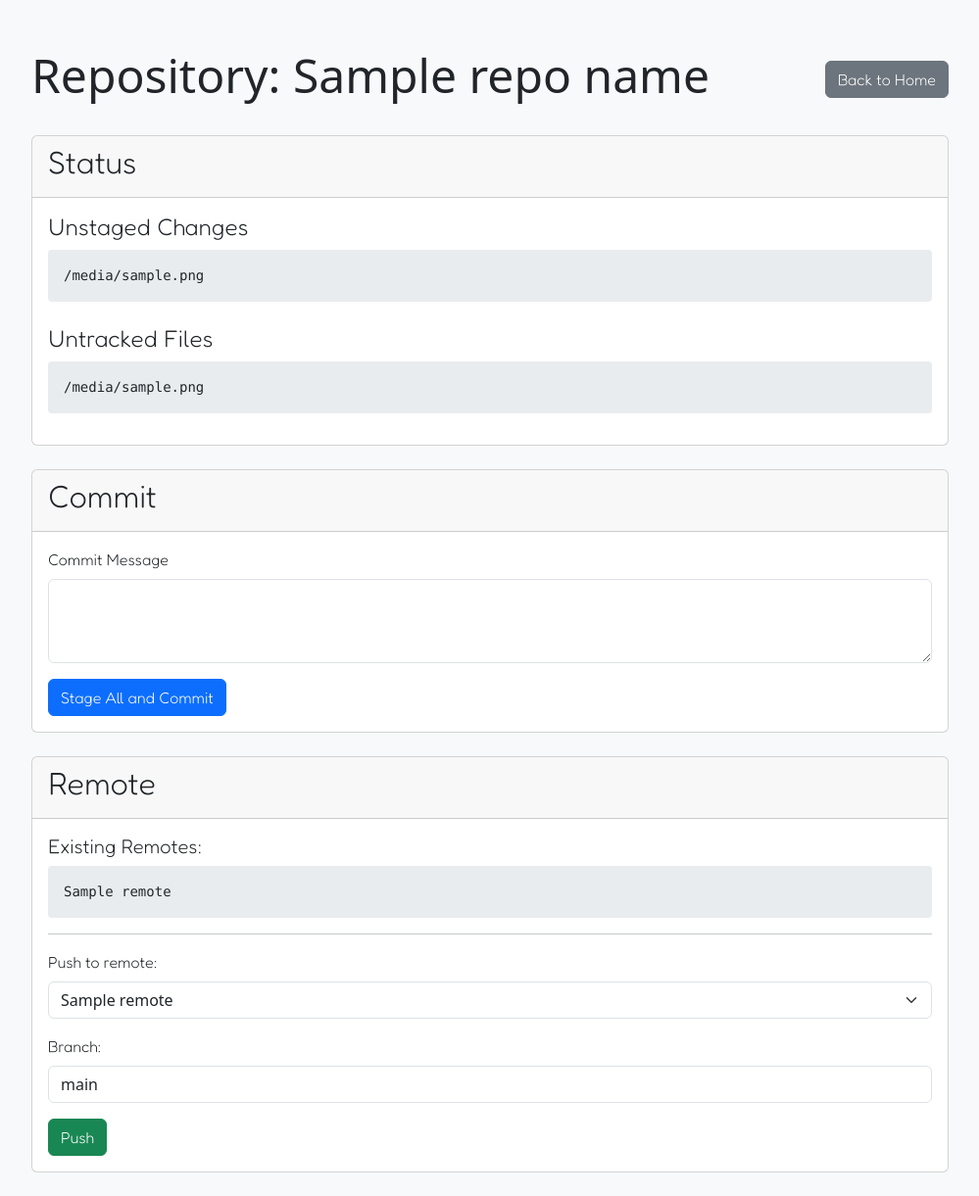
After one commit to DragonSenseiGuy/gitty, a Flask app: template templates/commands.html in a window 1280 px wide. The commit adds this page. Shown: the whole page at 98% size, without its empty margins (140-1139 px from the left). Run offline with Flask 3, Linux system fonts and the light colour scheme; the template is opened without the code that fills it: most values are stand-ins (such as "Sample title", 1, 10 or a date in 2020).

Commit message:
66553ef (HEAD -> gitbutler/workspace, origin/gitbutler/workspace) Implement Git client features: add logging, clone and open local repository functionality, commit and push operations, and enhance UI with new templates and font styles. Also added a landing page.
GitButler is Stupid

```diff
--- a/app.py
+++ b/app.py
@@ -1,41 +1,210 @@
-from flask import Flask, render_template, request, jsonify
+from flask import Flask, render_template, request, redirect, url_for, flash, session
 import subprocess
 import os
+import logging
+import re
+from dotenv import load_dotenv
 
+# --- Logging Setup ---
+logging.basicConfig(
+    level=logging.INFO,
+    format='%(asctime)s - %(levelname)s - %(message)s',
+    handlers=[
+        logging.FileHandler("git_client.log"),
+        logging.StreamHandler() # Also log to console
+    ]
+)
+
+load_dotenv()
+FLASK_SECRET_KEY = os.getenv("FLASK_SECRET_KEY")
+
+# --- Flask App Setup ---
 app = Flask(__name__)
+app.secret_key = FLASK_SECRET_KEY # Replace with a strong, random key in production
+
+def run_git_command(command, cwd):
+    """Helper function to run a git command and return its output."""
+    try:
+        result = subprocess.run(
+            command,
+            capture_output=True,
+            text=True,
+            check=True,
+            cwd=cwd
+        )
+        return result.stdout.strip()
+    except subprocess.CalledProcessError as e:
+        logging.error(f"Git command failed in {cwd}: {command}\nError: {e.stderr}")
+        flash(f"Git command failed: {e.stderr}", "danger")
+        return None
+    except FileNotFoundError:
+        logging.error(f"Git command not found. Is git installed and in your PATH?")
+        flash(f"Git command not found. Is git installed and in your PATH?", "danger")
+        return None
 
 @app.route("/")
+def landing():
+    return render_template("landing.html")
+
+@app.route("/home")
 def home():
     return render_template("index.html")
 
 @app.route("/clone", methods=["POST"])
 def clone_repo():
-    data = request.get_json()
-    repo_url = data.get("url")
-    destination_path = data.get("destination")
+    repo_url = request.form.get("repo_url")
+    destination_path = request.form.get("destination_path")
 
     if not repo_url or not destination_path:
-        return jsonify({"status": "error", "message": "Missing repository URL or destination path."}), 400
+        flash("Missing repository URL or destination path.", "danger")
+        return redirect(url_for("home"))
 
-    # Security check: ensure the destination is an absolute path and doesn't do anything tricky
     if not os.path.isabs(destination_path):
-        return jsonify({"status": "error", "message": "Destination path must be absolute."}), 400
+        flash("Destination path must be absolute.", "danger")
+        return redirect(url_for("home"))
 
+    logging.info(f"Attempting to clone repository from {repo_url} to {destination_path}")
+
+    # We don't use the helper here because we want to clone *into* the directory, not from it.
     try:
-        # Ensure the parent directory of the destination exists
         parent_dir = os.path.dirname(destination_path)
         if not os.path.exists(parent_dir):
             os.makedirs(parent_dir)
 
-        # Execute the git clone command
-        result = subprocess.run(
+        subprocess.run(
             ["git", "clone", repo_url, destination_path],
-            capture_output=True,
-            text=True,
-            check=True
+            capture_output=True, text=True, check=True
         )
-        return jsonify({"status": "success", "message": f"Repository cloned successfully to {destination_path}", "output": result.stdout})
+        logging.info(f"Successfully cloned repository from {repo_url} to {destination_path}")
+        flash(f"Repository cloned successfully to {destination_path}", "success")
+        session['repo_path'] = destination_path
+        return redirect(url_for('repo_view'))
     except subprocess.CalledProcessError as e:
-        return jsonify({"status": "error", "message": "Failed to clone repository.", "details": e.stderr}), 500
+        logging.error(f"Failed to clone repository from {repo_url}. Error: {e.stderr}")
+        flash(f"Failed to clone repository: {e.stderr}", "danger")
     except Exception as e:
-        return jsonify({"status": "error", "message": str(e)}), 500
+        logging.error(f"An unexpected error occurred during clone: {str(e)}")
+        flash(f"An unexpected error occurred: {str(e)}", "danger")
+
+    return redirect(url_for("home"))
+
+@app.route("/open_local", methods=["POST"])
+def open_local_repo():
+    local_repo_path = request.form.get("local_repo_path")
+
+    if not local_repo_path:
+        flash("Missing local repository path.", "danger")
+        return redirect(url_for("home"))
+
+    if not os.path.isabs(local_repo_path) or not os.path.isdir(local_repo_path):
+        flash("Path must be an absolute path to a valid directory.", "danger")
+        return redirect(url_for("home"))
+
+    # Check if it's a git repository
+    if not os.path.isdir(os.path.join(local_repo_path, '.git')):
+        flash("The provided path is not a valid Git repository.", "danger")
+        return redirect(url_for("home"))
+
+    logging.info(f"Successfully opened local repository: {local_repo_path}")
+    session['repo_path'] = local_repo_path
+    return redirect(url_for('repo_view'))
+
+@app.route("/repo")
+def repo_view():
+    repo_path = session.get('repo_path')
+    if not repo_path:
+        flash("No repository selected.", "info")
+        return redirect(url_for('home'))
+
+    repo_name = os.path.basename(repo_path)
+
+    # Get status
+    status_output = run_git_command(["git", "status", "--porcelain"], cwd=repo_path)
+    unstaged_files = []
+    untracked_files = []
+    if status_output:
+        for line in status_output.splitlines():
+            if line.startswith('??'):
+                untracked_files.append(line[3:])
+            else:
+                unstaged_files.append(line[3:])
+
+    # Get remotes
+    remote_output = run_git_command(["git", "remote", "-v"], cwd=repo_path)
+    remotes = remote_output.splitlines() if remote_output else []
+    remote_names = list(set([line.split()[0] for line in remotes]))
+
+    return render_template(
+        "commands.html",
+        repo_path=repo_path,
+        repo_name=repo_name, # Pass the folder name to the template
+        unstaged_files=unstaged_files,
+        untracked_files=untracked_files,
+        remotes=remotes,
+        remote_names=remote_names
+    )
+
+@app.route("/commit", methods=["POST"])
+def commit():
+    repo_path = session.get('repo_path')
+    if not repo_path:
+        return redirect(url_for('home'))
+
+    commit_message = request.form.get("commit_message")
+    if not commit_message:
+        flash("Commit message cannot be empty.", "danger")
+        return redirect(url_for('repo_view'))
+
+    # Stage all files
+    run_git_command(["git", "add", "."], cwd=repo_path)
+
+    # Commit
+    commit_output = run_git_command(["git", "commit", "-m", commit_message], cwd=repo_path)
+
+    if commit_output is not None:
+        flash(f"Successfully committed.", "success")
+        logging.info(f"New commit in {repo_path}: {commit_message}")
+
+    return redirect(url_for('repo_view'))
+
+@app.route("/add_remote", methods=["POST"])
+def add_remote():
+    repo_path = session.get('repo_path')
+    if not repo_path:
+        return redirect(url_for('home'))
+
+    remote_name = request.form.get("remote_name")
+    remote_url = request.form.get("remote_url")
+
+    if not remote_name or not remote_url:
+        flash("Remote name and URL are required.", "danger")
+        return redirect(url_for('repo_view'))
+
+    remote_output = run_git_command(["git", "remote", "add", remote_name, remote_url], cwd=repo_path)
+
+    if remote_output is not None:
+        flash(f"Successfully added remote '{remote_name}'.", "success")
+        logging.info(f"Added remote {remote_name} ({remote_url}) to {repo_path}")
+
+    return redirect(url_for('repo_view'))
+
+@app.route("/push", methods=["POST"])
+def push():
+    repo_path = session.get('repo_path')
+    if not repo_path:
+        return redirect(url_for('home'))
+
+    remote_name = request.form.get("remote_name")
+    branch_name = request.form.get("branch_name")
+
+    if not remote_name or not branch_name:
+        flash("Remote and branch name are required.", "danger")
+        return redirect(url_for('repo_view'))
+
+    push_output = run_git_command(["git", "push", remote_name, branch_name], cwd=repo_path)
+
+    if push_output is not None:
+        flash(f"Successfully pushed to {remote_name}/{branch_name}.", "success")
+        logging.info(f"Pushed to {remote_name}/{branch_name} from {repo_path}")
+
+    return redirect(url_for('repo_view'))
--- a/pyproject.toml
+++ b/pyproject.toml
@@ -6,4 +6,6 @@ readme = "README.md"
 requires-python = ">=3.13"
 dependencies = [
     "flask>=3.1.2",
+    "gunicorn>=23.0.0",
+    "python-dotenv>=1.2.1",
 ]
--- /dev/null
+++ b/templates/commands.html
@@ -0,0 +1,127 @@
+<!DOCTYPE html>
+<html lang="en">
+<head>
+    <meta charset="UTF-8">
+    <meta name="viewport" content="width=device-width, initial-scale=1.0">
+    <title>Repo Commands - Git Client</title>
+    <link href="https://cdn.jsdelivr.net/npm/bootstrap@5.3.0-alpha1/dist/css/bootstrap.min.css" rel="stylesheet">
+    <link rel="preconnect" href="https://fonts.googleapis.com">
+    <link rel="preconnect" href="https://fonts.gstatic.com" crossorigin>
+    <link href="https://fonts.googleapis.com/css2?family=Fredoka:wght@300..700&display=swap" rel="stylesheet">
+    <style>
+        body {
+            background-color: #f8f9fa;
+        }
+        .container {
+            max-width: 960px;
+        }
+        .card {
+            margin-bottom: 1.5rem;
+        }
+        pre {
+            background-color: #e9ecef;
+            padding: 1rem;
+            border-radius: 0.25rem;
+        }
+
+        .fredoka {
+          font-family: "Fredoka", sans-serif;
+          font-optical-sizing: auto;
+          font-weight: 200;
+          font-style: normal;
+          font-variation-settings:
+            "wdth" 100;
+        }
+    </style>
+</head>
+<body>
+    <div class="container mt-5">
+        <div class="d-flex justify-content-between align-items-center mb-4">
+            <h1 class="display-5">Repository: {{ repo_name }}</h1>
+            <a href="{{ url_for('home') }}" class="btn btn-secondary fredoka">Back to Home</a>
+        </div>
+
+        <!-- Status Card -->
+        <div class="card">
+            <div class="card-header">
+                <h2 class="fredoka">Status</h2>
+            </div>
+            <div class="card-body">
+                <h4 class="fredoka">Unstaged Changes</h4>
+                {% if unstaged_files %}
+                    <pre>{{ unstaged_files | join('\n') }}</pre>
+                {% else %}
+                    <p class="text-muted fredoka">No unstaged changes.</p>
+                {% endif %}
+
+                <h4 class="mt-4 fredoka">Untracked Files</h4>
+                {% if untracked_files %}
+                    <pre>{{ untracked_files | join('\n') }}</pre>
+                {% else %}
+                    <p class="text-muted fredoka">No untracked files.</p>
+                {% endif %}
+            </div>
+        </div>
+
+        <!-- Commit Card -->
+        <div class="card">
+            <div class="card-header">
+                <h2 class="fredoka">Commit</h2>
+            </div>
+            <div class="card-body">
+                <form action="{{ url_for('commit') }}" method="POST">
+                    <div class="mb-3">
+                        <label for="commit-message" class="form-label fredoka">Commit Message</label>
+                        <textarea class="form-control" id="commit-message" name="commit_message" rows="3" required></textarea>
+                    </div>
+                    <button type="submit" class="btn btn-primary fredoka">Stage All and Commit</button>
+                </form>
+            </div>
+        </div>
+
+        <!-- Remote Card -->
+        <div class="card">
+            <div class="card-header">
+                <h2 class="fredoka">Remote</h2>
+            </div>
+            <div class="card-body">
+                {% if remotes %}
+                    <h5 class="fredoka">Existing Remotes:</h5>
+                    <pre>{{ remotes | join('\n') }}</pre>
+                    <hr>
+                    <form action="{{ url_for('push') }}" method="POST" class="mt-3">
+                        <div class="mb-3">
+                            <label for="remote_name" class="form-label fredoka">Push to remote:</label>
+                            <select class="form-select" name="remote_name" id="remote_name">
+                                {% for remote in remote_names %}
+                                    <option value="{{ remote }}">{{ remote }}</option>
+                                {% endfor %}
+                            </select>
+                        </div>
+                         <div class="mb-3">
+                            <label for="branch_name" class="form-label fredoka">Branch:</label>
+                            <input type="text" class="form-control" name="branch_name" id="branch_name" value="main">
+                        </div>
+                        <button type="submit" class="btn btn-success fredoka">Push</button>
+                    </form>
+                {% else %}
+                    <p>No remote repository configured.</p>
+                    <form action="{{ url_for('add_remote') }}" method="POST">
+                        <h5>Add a new remote:</h5>
+                        <div class="mb-3">
+                            <label for="remote-name" class="form-label">Remote Name</label>
+                            <input type="text" class="form-control" id="remote-name" name="remote_name" value="origin" required>
+                        </div>
+                        <div class="mb-3">
+                            <label for="remote-url" class="form-label">Remote URL</label>
+                            <input type="url" class="form-control" id="remote-url" name="remote_url" placeholder="https://github.com/user/repo.git" required>
+                        </div>
+                        <button type="submit" class="btn btn-primary">Add Remote</button>
+                    </form>
+                {% endif %}
+            </div>
+        </div>
+    </div>
+    <script src="https://cdn.jsdelivr.net/npm/bootstrap@5.3.0-alpha1/dist/js/bootstrap.bundle.min.js"></script>
+</body>
+</html>
```
Also changed, not shown: templates/index.html (+55 -49 lines), templates/landing.html (added, +52 -0 lines), 1 other file.
